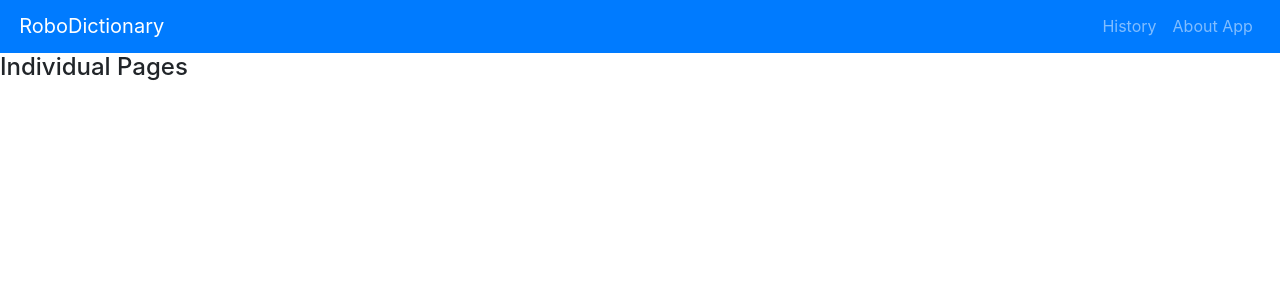
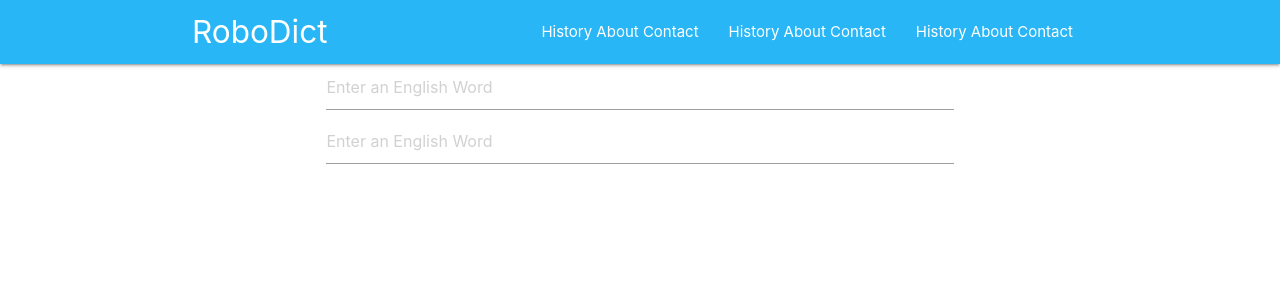
Before and after one commit to Robotron2/React-Dictionary, a React (Create React App) app: page / in a window 1280 px wide. Shown: the top 300 px of the page. Built offline with nearby package versions, Linux system fonts and the light colour scheme.

Commit message:
Changed from Bootstrap to Materialize CSS

```diff
--- a/public/index.html
+++ b/public/index.html
@@ -23,8 +23,12 @@
       Learn how to configure a non-root public URL by running `npm run build`.
     -->
 
-        <link rel="stylesheet" href="https://cdn.jsdelivr.net/npm/bootstrap@4.6.2/dist/css/bootstrap.min.css"
-            integrity="sha384-xOolHFLEh07PJGoPkLv1IbcEPTNtaed2xpHsD9ESMhqIYd0nLMwNLD69Npy4HI+N" crossorigin="anonymous">
+        <!-- Compiled and minified CSS -->
+        <link rel="stylesheet" href="https://cdnjs.cloudflare.com/ajax/libs/materialize/1.0.0/css/materialize.min.css">
+        <!-- Icons from materialize -->
+        <link href="https://fonts.googleapis.com/icon?family=Material+Icons" rel="stylesheet">
+        <!-- jquery -->
+        <script src="https://ajax.googleapis.com/ajax/libs/jquery/3.6.1/jquery.min.js"></script>
 
         <title>Robo React Dictionary</title>
     </head>
@@ -44,12 +48,17 @@
     -->
 
 
-        <script src="https://cdn.jsdelivr.net/npm/jquery@3.5.1/dist/jquery.slim.min.js"
-            integrity="sha384-DfXdz2htPH0lsSSs5nCTpuj/zy4C+OGpamoFVy38MVBnE+IbbVYUew+OrCXaRkfj"
-            crossorigin="anonymous"></script>
-        <script src="https://cdn.jsdelivr.net/npm/bootstrap@4.6.2/dist/js/bootstrap.bundle.min.js"
-            integrity="sha384-Fy6S3B9q64WdZWQUiU+q4/2Lc9npb8tCaSX9FK7E8HnRr0Jz8D6OP9dO5Vg3Q9ct"
-            crossorigin="anonymous"></script>
+        <!-- Compiled and minified JavaScript -->
+        <script src="https://cdnjs.cloudflare.com/ajax/libs/materialize/1.0.0/js/materialize.min.js"></script>
+
+        <script>
+            // fetch the URL, find the sound, play the sound
+            ; ( function ( $ ) {
+                $( function () {
+                    $( ".sidenav" ).sidenav()
+                } ) // end of document ready
+            } )( jQuery ) // end of jQuery name space
+        </script>
     </body>
 
 </html>
--- a/src/App.css
+++ b/src/App.css
@@ -6,6 +6,6 @@
 	box-sizing: border-box;
 }
 
-nav {
-	padding: 0.5% 1.5% !important;
+.pt-3 {
+	padding-top: 4rem;
 }
--- a/src/Pages/Home.js
+++ b/src/Pages/Home.js
@@ -1,7 +1,7 @@
 const Home = () => {
 	return (
-		<div>
-			<h3>Home</h3>
+		<div className="container">
+			<input type="text" placeholder="Enter an English Word" className="form-control " />
 		</div>
 	)
 }
--- a/src/Pages/Pages.js
+++ b/src/Pages/Pages.js
@@ -1,7 +1,13 @@
+import { Route, Routes } from "react-router-dom"
+import Home from "./Home"
+
 const Pages = () => {
 	return (
-		<div>
-			<h4>Individual Pages</h4>
+		<div className="container">
+			<Home />
+			<Routes>
+				<Route path="/" element={<Home />} />
+			</Routes>
 		</div>
 	)
 }
--- a/src/components/Header.js
+++ b/src/components/Header.js
@@ -3,22 +3,43 @@ import { Link } from "react-router-dom"
 const Header = () => {
 	return (
 		<div>
-			<nav className="navbar navbar-expand-lg navbar-dark bg-primary sticky-top">
-				<Link className="navbar-brand">RoboDictionary</Link>
-				<button className="navbar-toggler" type="button" data-toggle="collapse" data-target="#navbarNav" aria-controls="navbarNav" aria-expanded="false" aria-label="Toggle navigation">
-					<span className="navbar-toggler-icon"></span>
-				</button>
-				<div className="collapse navbar-collapse" id="navbarNav">
-					<ul className="navbar-nav ml-auto">
-						<li className="nav-item">
-							<Link className="nav-link">History</Link>
-						</li>
-						<li className="nav-item">
-							<Link className="nav-link">About App</Link>
-						</li>
-					</ul>
-				</div>
-			</nav>
+			<header>
+				<nav className="light-blue lighten-1" role="navigation">
+					<div className="nav-wrapper container">
+						<Link id="logo-container" className="brand-logo">
+							RoboDict
+						</Link>
+						<ul className="right hide-on-med-and-down">
+							<li>
+								<Link>History About Contact </Link>
+							</li>
+							<li>
+								<Link>History About Contact </Link>
+							</li>
+							<li>
+								<Link>History About Contact </Link>
+							</li>
+						</ul>
+						<div className="sidenav" id="nav-mobile">
+							<ul className="pt-3">
+								<li>
+									<Link>History About Contact </Link>
+								</li>
+								<li>
+									<Link>History About Contact </Link>
+								</li>
+								<li>
+									<Link>History About Contact </Link>
+								</li>
+							</ul>
+						</div>
+
+						<Link data-target="nav-mobile" className="sidenav-trigger">
+							<i className="material-icons">menu</i>
+						</Link>
+					</div>
+				</nav>
+			</header>
 		</div>
 	)
 }
```
